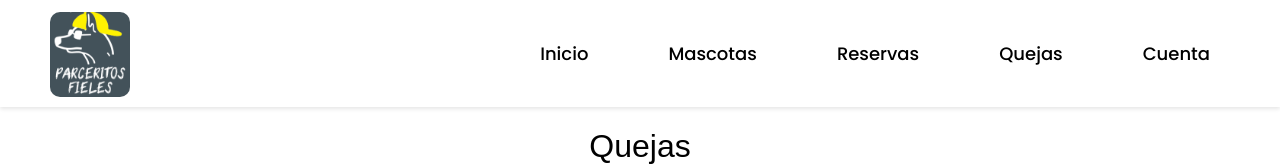
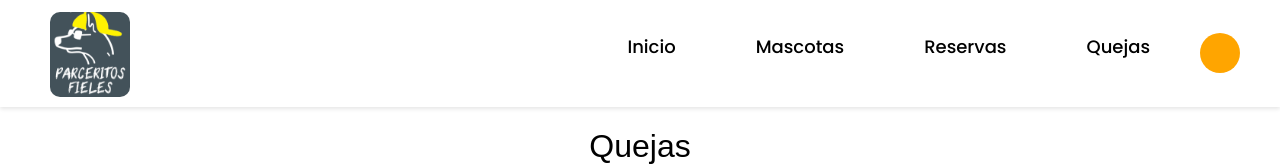
Before and after one commit to DanielZ1232/Sistema_Parceritos_Fieles, a React (Create React App) app in the folder React/: page /consultarQuejaE in a window 1280 px wide. Shown: the top 166 px of the page. Built offline with nearby package versions, Linux system fonts and the light colour scheme; no server answers; a small style sheet from the web is missing; a web font is replaced by a local one.

Commit message:
Se agregan algunas correcciones

```diff
--- a/React/src/Paginas/empleado/menuEmpleado.js
+++ b/React/src/Paginas/empleado/menuEmpleado.js
@@ -5,6 +5,7 @@ import Perro2 from '../../assets/Imagenes/perro2.jpeg';
 import Footer from '../../components/footer';
 import { useNavigate } from 'react-router-dom';
 import Swal from 'sweetalert2';
+
 
 const HeroSection = styled.section`
   position: relative;
@@ -57,6 +58,20 @@ const NavLinks = styled.div`
   margin-right: 61px;
 `;
 
+const Circle = styled.div`
+  width: 40px;
+  height: 40px;
+  background-color: orange; /* Color del círculo */
+  border-radius: 50%;
+  display: flex;
+  justify-content: center;
+  align-items: center;
+  color: white;
+  font-size: 1.2rem;
+  font-weight: bold;
+  text-transform: uppercase; /* Para asegurarse de que las letras estén en mayúsculas */
+`;
+
 const Dropdown = styled.div`
   position: relative;
 
@@ -99,6 +114,7 @@ const DropdownContentLink = styled.a`
 
 const MenuEmpleado = () => {
   const [nombre, setNombre] = useState('');
+  const [initials, setInitials] = useState('');
   const navigate = useNavigate();
 
   useEffect(() => {
@@ -107,6 +123,8 @@ const MenuEmpleado = () => {
     console.log("Nombre de usuario desde localStorage:", nombreUsuario);
 
     if (nombreUsuario) {
+      const iniciales = `${nombreUsuario.charAt(0)}`;
+      setInitials(iniciales);
       setNombre(nombreUsuario); // Asignar el nombre al estado si está presente
     } else {
       console.log('No se encontró el nombre del usuario en localStorage');
@@ -121,10 +139,18 @@ const MenuEmpleado = () => {
       showConfirmButton: false,
       timer: 1500
     }).then(() => {
-      localStorage.removeItem('userToken');
+      // Limpiar todos los datos de la sesión del localStorage
+      localStorage.removeItem('usuarioId');
+      localStorage.removeItem('nombreUsuario'); // Si estás guardando más información, asegúrate de remover todo
+
+      // También puedes limpiar todo el localStorage si es necesario
+      // localStorage.clear();
+
+      // Redirigir al usuario a la página de inicio de sesión
       navigate('/');
     });
   };
+
 
   return (
     <div>
@@ -154,12 +180,16 @@ const MenuEmpleado = () => {
               </DropdownContent>
             </Dropdown>
             <Dropdown>
-              <Link href="#">Cuenta</Link>
-              <DropdownContent className="dropdown-content">
-                <DropdownContentLink href="/miPerfilE">Mi Perfil</DropdownContentLink>
-                <DropdownContentLink href="#" onClick={handleLogout}>Cerrar sesión</DropdownContentLink>
-              </DropdownContent>
-            </Dropdown>
+            <Circle>
+              {initials} {/* Muestra las iniciales dentro del círculo */}
+            </Circle>
+            <DropdownContent className="dropdown-content">
+              <DropdownContentLink href="/miPerfilE">Mi Perfil</DropdownContentLink>
+              <DropdownContentLink href="#" onClick={handleLogout}>
+                Cerrar sesión
+              </DropdownContentLink>
+            </DropdownContent>
+          </Dropdown>
           </NavLinks>
         </Navbar>
 
--- a/React/src/Paginas/index2.js
+++ b/React/src/Paginas/index2.js
@@ -164,11 +164,11 @@ const Index2 = () => {
             confirmButtonColor: '#3085d6',
             confirmButtonText: 'Aceptar'
           }).then(() => {
-            // Guardar tanto el usuarioId como el nombre en localStorage
+            // Guardar datos en localStorage
             localStorage.setItem('usuarioId', usuarioId);
-            localStorage.setItem('nombreUsuario', nombre); // Asegúrate de que el nombre se está guardando aquí
+            localStorage.setItem('nombreUsuario', nombre);
 
-            // Navegar según el rol del usuario
+            // Redirigir según el rol
             switch (rol) {
               case 'Cliente':
                 navigate('/menu');
--- a/React/src/components/navBarEmpleado.js
+++ b/React/src/components/navBarEmpleado.js
@@ -1,4 +1,4 @@
-import React from 'react';
+import React, { useState, useEffect } from 'react';
 import styled from 'styled-components';
 import { useNavigate } from 'react-router-dom'; // Importa useNavigate para redirección
 import Swal from 'sweetalert2'; // Importa SweetAlert2
@@ -53,6 +53,20 @@ const Link = styled.a`
   padding: 15px 30px;
 `;
 
+const Circle = styled.div`
+  width: 40px;
+  height: 40px;
+  background-color: orange; /* Color del círculo */
+  border-radius: 50%;
+  display: flex;
+  justify-content: center;
+  align-items: center;
+  color: white;
+  font-size: 1.2rem;
+  font-weight: bold;
+  text-transform: uppercase; /* Para asegurarse de que las letras estén en mayúsculas */
+`;
+
 const DropdownContent = styled.div`
   display: none;
   position: absolute;
@@ -78,6 +92,18 @@ const DropdownContentLink = styled.a`
 
 const NavBarEmpleado = () => {
   const navigate = useNavigate(); // Hook para redirección
+  const [initials, setInitials] = useState('');
+
+  useEffect(() => {
+    // Obtener el nombre completo del usuario desde localStorage
+    const nombreUsuario = localStorage.getItem('nombreUsuario') || '';
+
+    if (nombreUsuario) {
+      // Tomar la primera letra del nombre y del apellido
+      const iniciales = `${nombreUsuario.charAt(0)}`;
+      setInitials(iniciales);
+    }
+  }, []);
 
   const handleLogout = () => {
     // Muestra la alerta de éxito antes de redirigir
@@ -126,10 +152,14 @@ const NavBarEmpleado = () => {
             </DropdownContent>
           </Dropdown>
           <Dropdown>
-            <Link href="#">Cuenta</Link>
+            <Circle>
+              {initials} {/* Muestra las iniciales dentro del círculo */}
+            </Circle>
             <DropdownContent className="dropdown-content">
               <DropdownContentLink href="/miPerfilE">Mi Perfil</DropdownContentLink>
-              <DropdownContentLink href="#" onClick={handleLogout}>Cerrar sesión</DropdownContentLink>
+              <DropdownContentLink href="#" onClick={handleLogout}>
+                Cerrar sesión
+              </DropdownContentLink>
             </DropdownContent>
           </Dropdown>
         </Nav>
```
Also changed, not shown: 1 other file (tests, documents, lock files or other folders).
